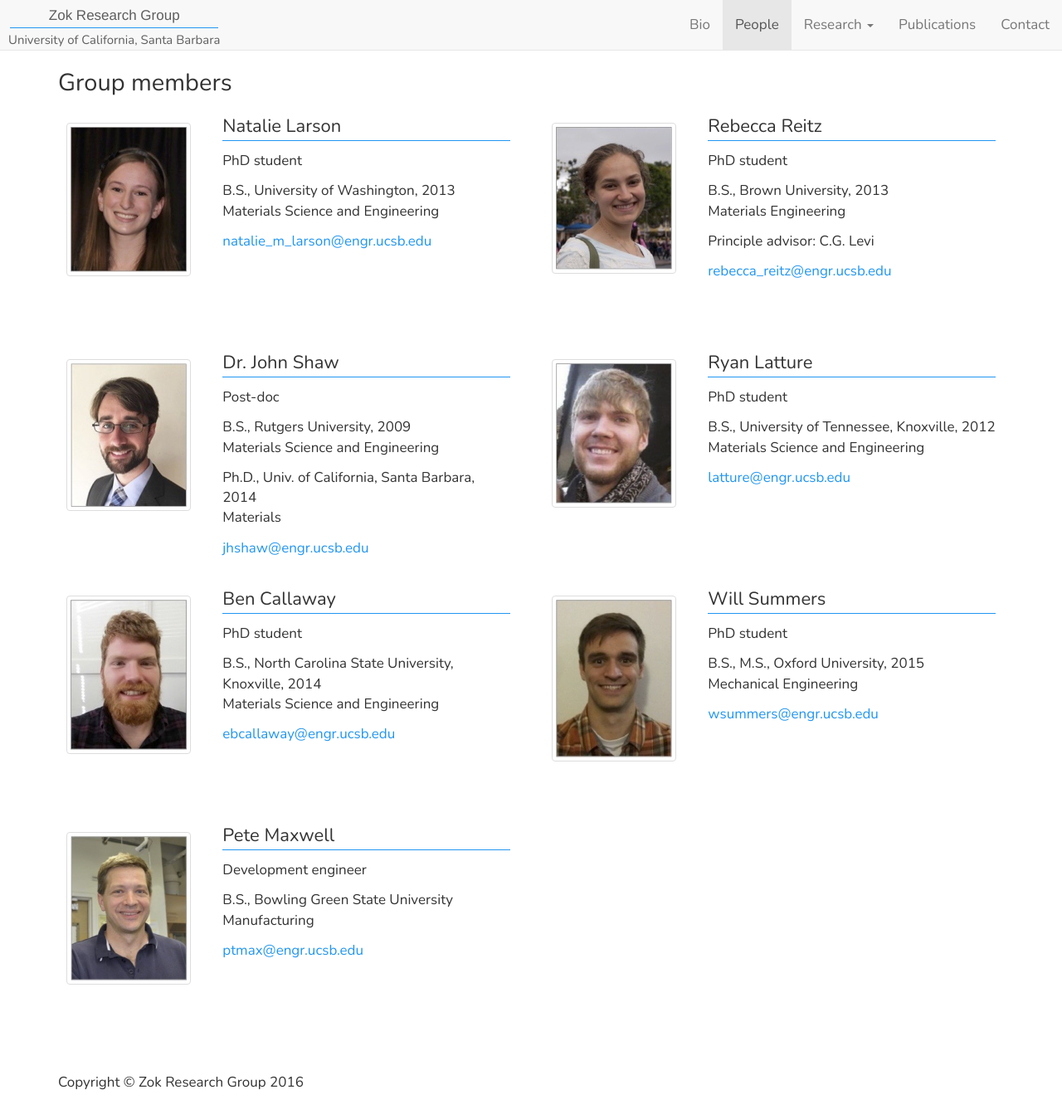
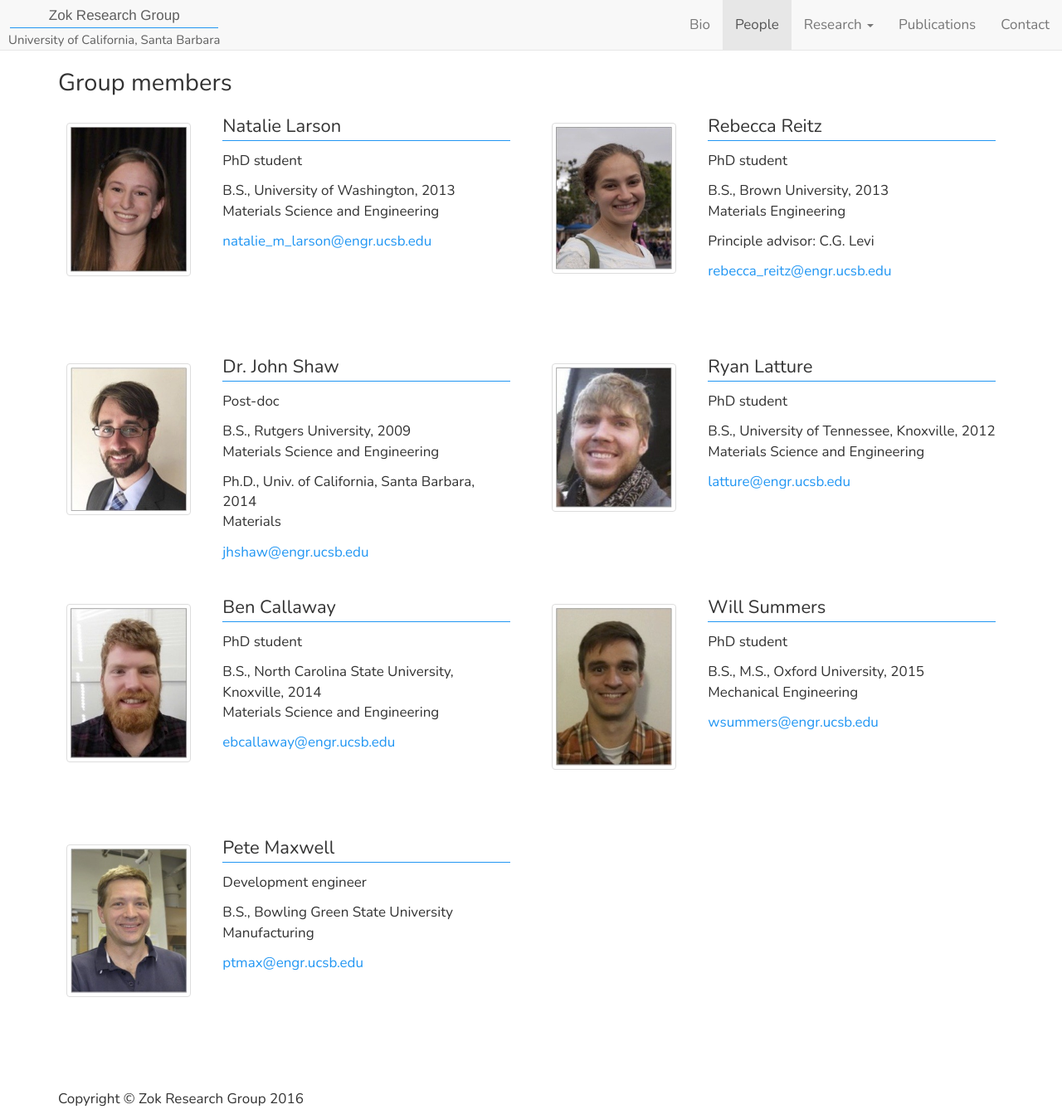
Before and after one commit to latture/zok-group-website, a Jekyll site: the page built from people/index.html, in a window 1280 px wide and 1349 px high. Shown: the whole window at 83% size. Built offline with Jekyll 4.4.1, drawn with Linux system fonts in a browser that asks for light colours; some web fonts are replaced.

Commit message:
Increased height of panel.

```diff
--- a/assets/css/style.scss
+++ b/assets/css/style.scss
@@ -92,8 +92,8 @@ body {
         border: none;
         @include box-shadow(0 0 0 rgba(0,0,0,0));
         margin: 0px 10px 0px 10px;
-        min-height: 285px;
-        max-height: 285px;
+        min-height: 290px;
+        max-height: 290px;
     }
 
     .panel-body {
```
